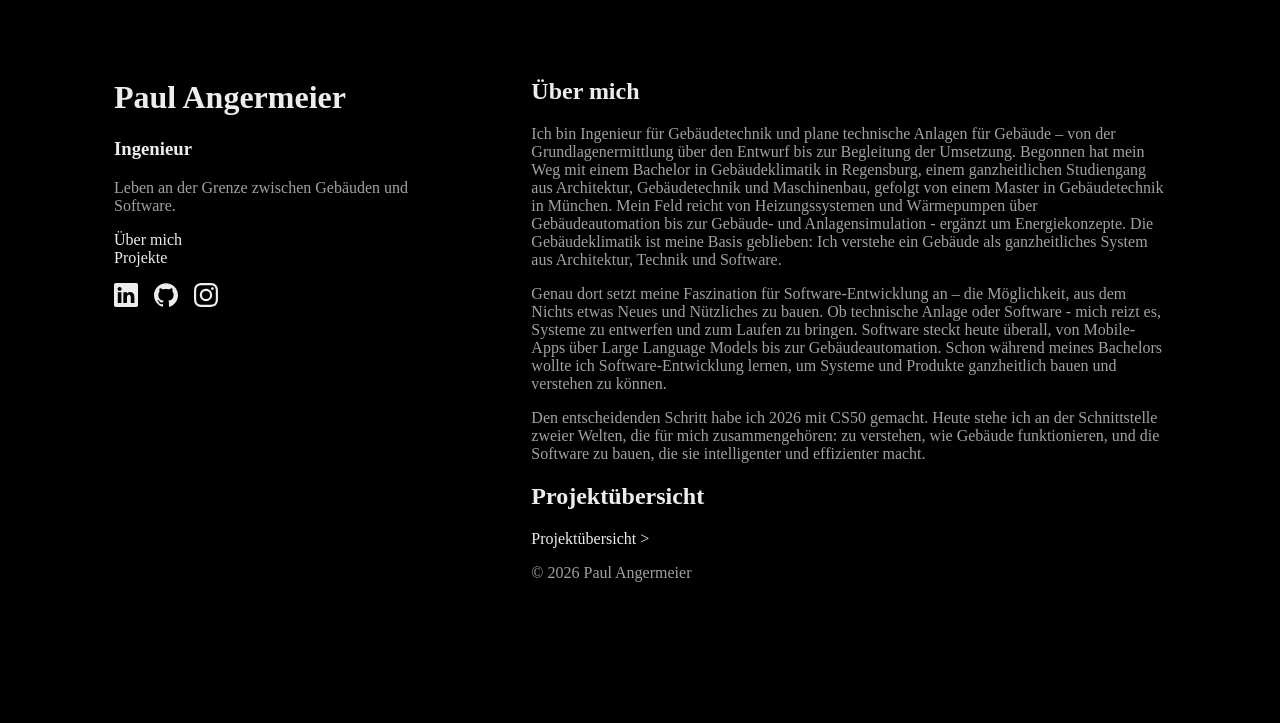
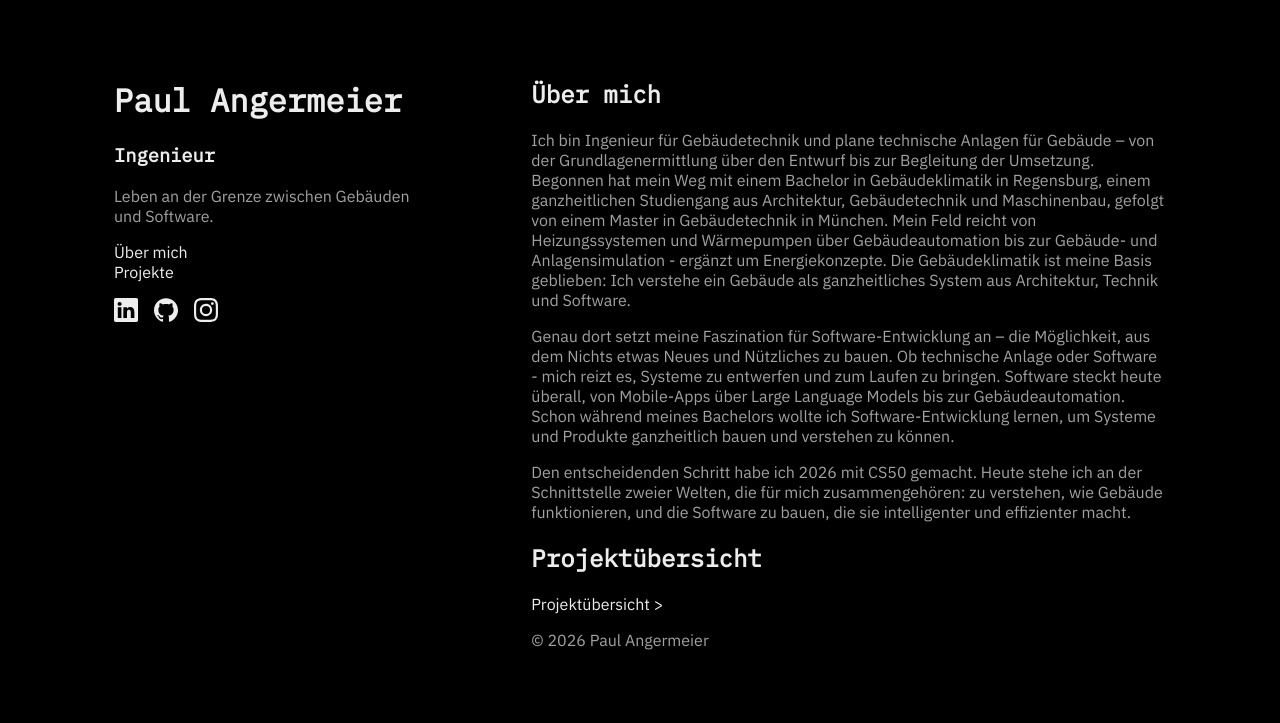
Before and after one commit to paulangermeier/portfolio, a Flask app: page / in a window 1280 px wide. Shown: the top 723 px of the page. Run offline with Flask 3, Linux system fonts and the light colour scheme; data that the repository does not hold is empty.

Commit message:
Add self hosted IBM Plex fonts

```diff
--- a/static/style.css
+++ b/static/style.css
@@ -10,17 +10,54 @@
     --color-surface: rgb(34, 34, 34);
     --color-text-primary: rgb(237, 237, 237);
     --color-text-secondary: rgb(161, 161, 161);
+    --font-text: 'IBM Plex Sans', sans-serif;
+    --font-accent: 'IBM Plex Mono', monospace;
+}
+
+/* ibm-plex-mono-regular - latin */
+@font-face {
+    font-display: swap;
+    /* Check https://developer.mozilla.org/en-US/docs/Web/CSS/@font-face/font-display for other options. */
+    font-family: 'IBM Plex Mono';
+    font-style: normal;
+    font-weight: 400;
+    src: url('fonts/ibm-plex-mono-v20-latin-regular.woff2') format('woff2');
+    /* Chrome 36+, Opera 23+, Firefox 39+, Safari 12+, iOS 10+ */
+}
+
+/* ibm-plex-sans-regular - latin */
+@font-face {
+    font-display: swap;
+    /* Check https://developer.mozilla.org/en-US/docs/Web/CSS/@font-face/font-display for other options. */
+    font-family: 'IBM Plex Sans';
+    font-style: normal;
+    font-weight: 400;
+    src: url('fonts/ibm-plex-sans-v23-latin-regular.woff2') format('woff2');
+    /* Chrome 36+, Opera 23+, Firefox 39+, Safari 12+, iOS 10+ */
+}
+
+/* ibm-plex-sans-700 - latin */
+@font-face {
+    font-display: swap;
+    /* Check https://developer.mozilla.org/en-US/docs/Web/CSS/@font-face/font-display for other options. */
+    font-family: 'IBM Plex Sans';
+    font-style: normal;
+    font-weight: 700;
+    src: url('fonts/ibm-plex-sans-v23-latin-700.woff2') format('woff2');
+    /* Chrome 36+, Opera 23+, Firefox 39+, Safari 12+, iOS 10+ */
 }
 
 body {
     background-color: var(--color-background);
     color: var(--color-text-secondary);
+    font-family: var(--font-text);
 }
 
 h1,
 h2,
 h3 {
     color: var(--color-text-primary);
+    font-family: var(--font-accent);
 }
 
 a {
@@ -165,7 +202,7 @@ a:hover {
     padding: 4px 12px;
     border-radius: 999px;
     font-size: 0.8rem;
-    font-family: monospace;
+    font-family: var(--font-accent);
 }
 
 .tech-wrap {
```
Also changed, not shown: static/fonts/ibm-plex-mono-v20-latin-regular.woff2 (added), static/fonts/ibm-plex-sans-v23-latin-700.woff2 (added), static/fonts/ibm-plex-sans-v23-latin-regular.woff2 (added).
